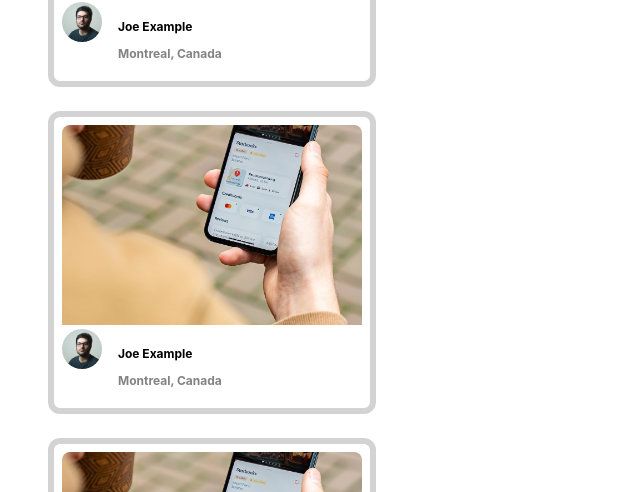
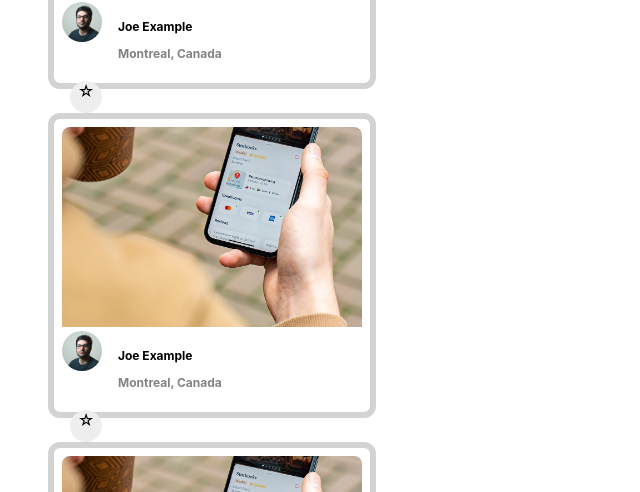
Before and after one commit to NelsonCGSantos/photolabs, a React (Create React App) app in the folder frontend/: page / in a window 1280 px wide. Shown: the part 240-732 px from the top of the page, without its empty margins (0-640 px from the left). Built offline with nearby package versions, Linux system fonts and the light colour scheme; the HTML template or start-up script is replaced by a standard one.

Commit message:
like button, still in progress

```diff
--- a/frontend/src/components/PhotoFavButton.jsx
+++ b/frontend/src/components/PhotoFavButton.jsx
@@ -1,16 +1,37 @@
 import React, { useCallback, useState } from 'react';
-
 import FavIcon from './FavIcon';
 import '../styles/PhotoFavButton.scss';
 
 function PhotoFavButton() {
+  const [isFavorited, setIsFavorited] = useState(false);
+
+  const handleClick = () => {
+    setIsFavorited(!isFavorited);
+  };
+
   return (
-    <div className="photo-list__fav-icon">
-      <div className="photo-list__fav-icon-svg">
-        {/* Insert React */}
-      </div>
+    <div className="photo-list__fav-icon" onClick={handleClick}>
+     {isFavorited ? '★' : '☆'}
     </div>
   );
-}
+};
+
 
 export default PhotoFavButton;
+
+
+/*function PhotoFavButton() {
+  const [isFavorited, setIsFavorited] = useState(false);
+
+  const handleClick = () => {
+    setIsFavorited(!isFavorited);
+  };
+
+  return (
+    <div className="photo-fav-button" onClick={handleClick}>
+      {isFavorited ? '★' : '☆'}
+    </div>
+  );
+};
+
+export default PhotoFavButton;*/
--- a/frontend/src/components/PhotoListItem.jsx
+++ b/frontend/src/components/PhotoListItem.jsx
@@ -1,5 +1,5 @@
 import React from "react";
-
+import PhotoFavButton from './PhotoFavButton';
 import "../styles/PhotoListItem.scss";
 
 
@@ -14,6 +14,7 @@
           <p className="photo-list__user-location">{`${photo.location.city}, ${photo.location.country}`}</p>
         </div>
       </div>
+      <PhotoFavButton />
     </div>
   );
 }
--- a/frontend/src/styles/PhotoFavButton.scss
+++ b/frontend/src/styles/PhotoFavButton.scss
@@ -16,3 +16,7 @@
   padding: 7px;
   top: 2px;
 }
+
+.photo-fav-button .icon.favorited {
+  color: red;
+}
```
